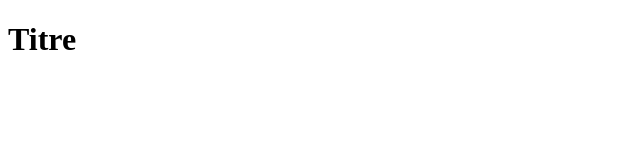
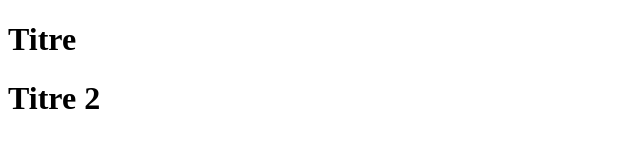
Before and after one commit to YaminaAb/demoGit-, a plain HTML site: page index.html in a window 1280 px wide. Shown: the whole page, without its empty margins (0-640 px from the left). Drawn offline with Linux system fonts and the light colour scheme.

Commit message:
ajouter un titre2

```diff
--- a/index.html
+++ b/index.html
@@ -8,5 +8,6 @@
 </head>
 <body>
     <h1>Titre</h1>
+    <h1>Titre 2</h1>
 </body>
 </html>
```
